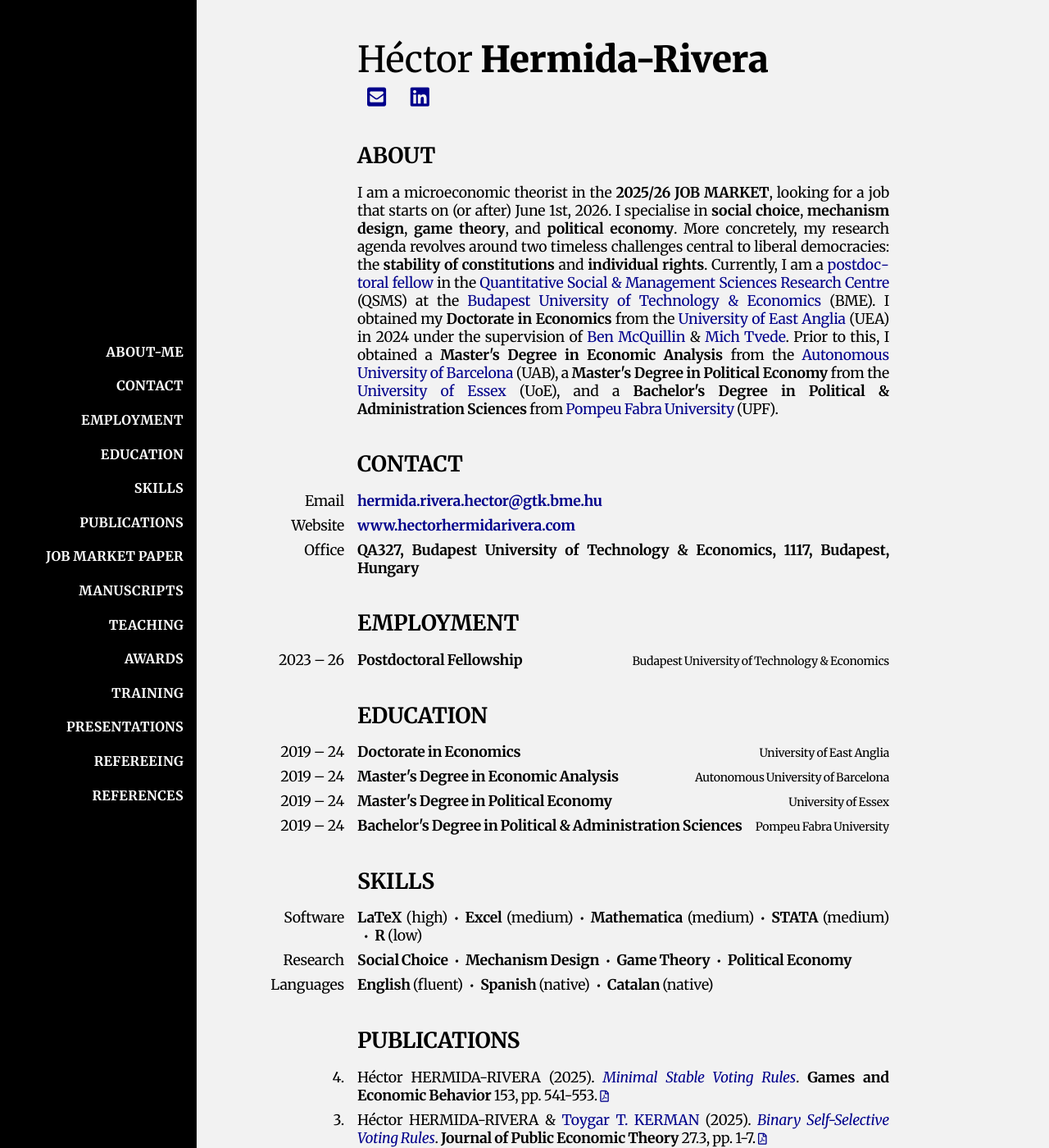
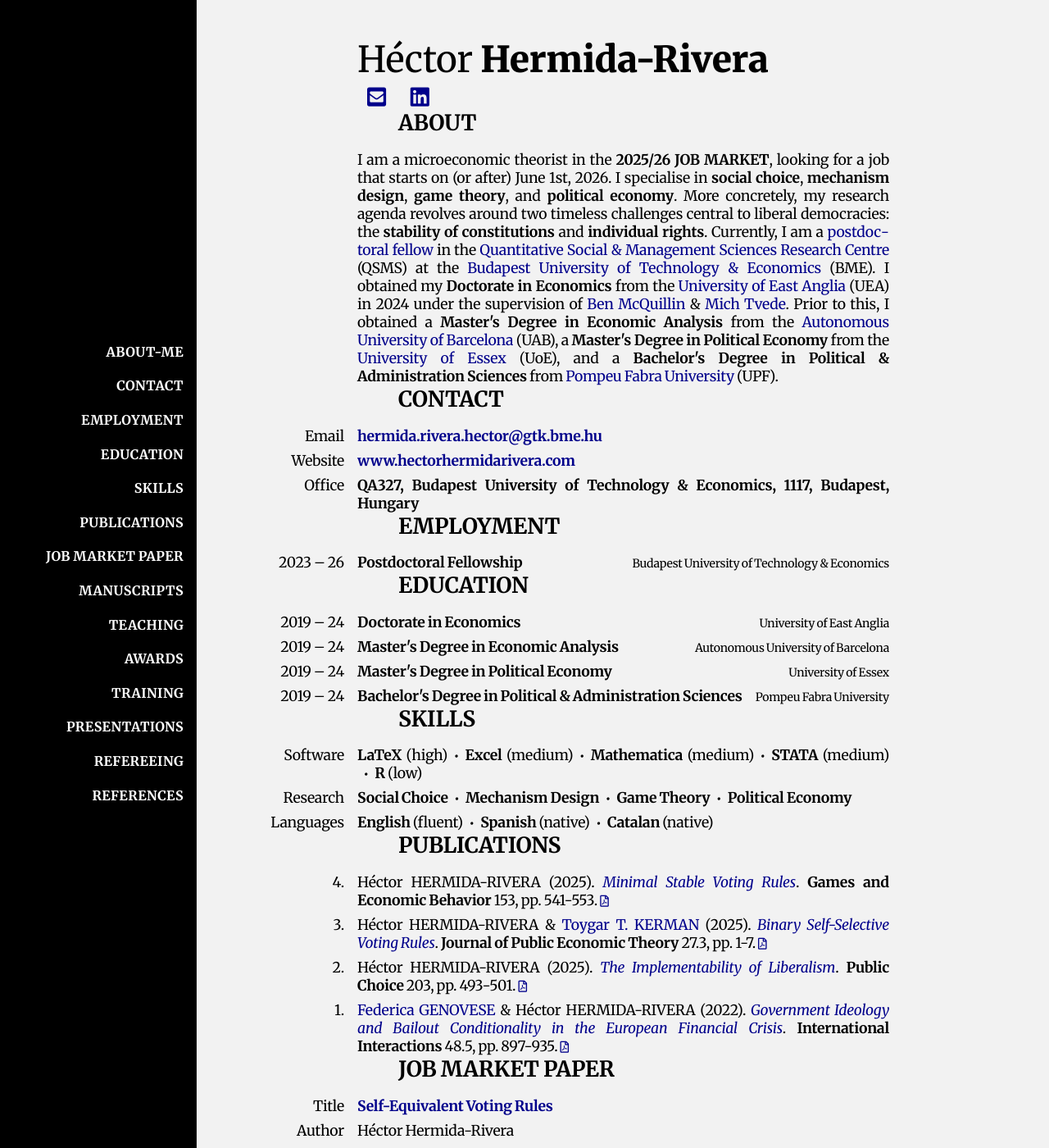
Before and after one commit to HectorHermidaRivera/hectorhermidarivera.github.io, a Jekyll site: the page built from index.md, in a window 1280 px wide and 1400 px high. Shown: the whole window at 82% size. Built offline with Jekyll 4.4.1, drawn with Linux system fonts in a browser that asks for light colours; a style sheet for code colours, icons or effects is not loaded.

Commit message:
Update style.css

```diff
--- a/assets/css/style.css
+++ b/assets/css/style.css
@@ -43,9 +43,9 @@ body {
 .content h5,
 .content h6 {
   margin-left: 0;
-  padding-left: 136px;
-  margin-top: 1.5em;
-  margin-bottom: 0em;
+  padding-left: calc(150px + 36px); /* keep aligned with second column */
+  margin-top: 0;       /* no extra top margin */
+  margin-bottom: 8px;  /* same as row gap in two-column layouts */
   text-transform: uppercase;
 }
 
```
